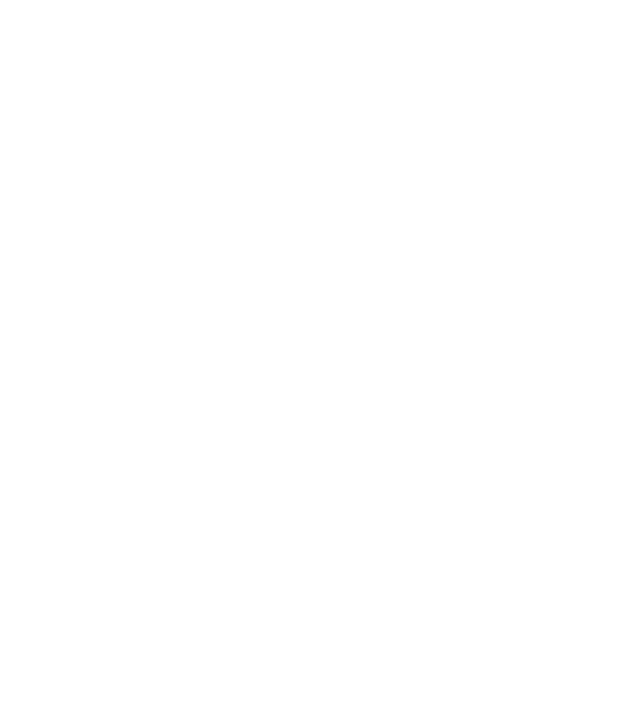
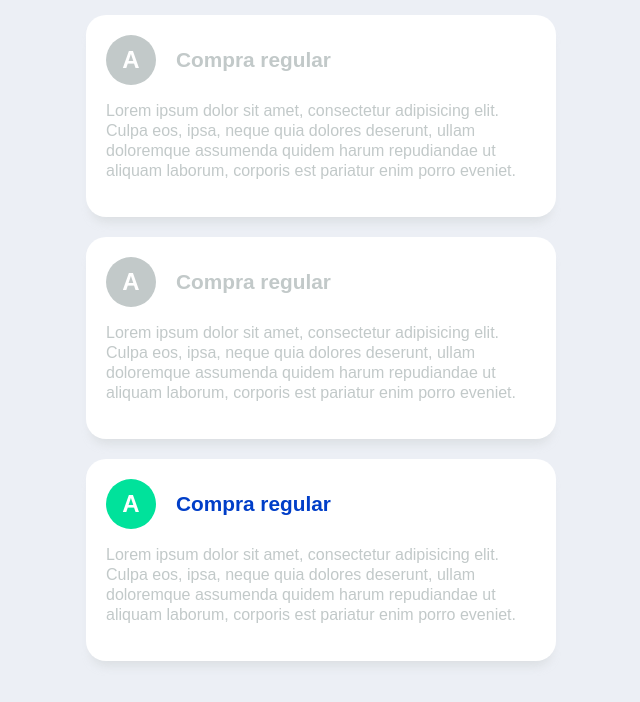
Before and after one commit to lucasromerodb/cpp, a React (Create React App) app in the folder cpp/: page / in a window 1280 px wide. Shown: the top 702 px of the page, without its empty margins (319-959 px from the left). Built offline with nearby package versions, Linux system fonts and the light colour scheme.

Commit message:
Basic styles for Box component

```diff
--- a/cpp/src/App.css
+++ b/cpp/src/App.css
@@ -1,28 +1,8 @@
 .App {
-  text-align: center;
+  margin-right: auto;
+  margin-left: auto;
+  max-width: 500px;
+  width: 100%;
+  box-sizing: border-box;
+  padding: 15px;
 }
-
-.App-logo {
-  animation: App-logo-spin infinite 20s linear;
-  height: 80px;
-}
-
-.App-header {
-  background-color: #222;
-  height: 150px;
-  padding: 20px;
-  color: white;
-}
-
-.App-title {
-  font-size: 1.5em;
-}
-
-.App-intro {
-  font-size: large;
-}
-
-@keyframes App-logo-spin {
-  from { transform: rotate(0deg); }
-  to { transform: rotate(360deg); }
-}
--- a/cpp/src/App.js
+++ b/cpp/src/App.js
@@ -5,10 +5,26 @@
 class App extends Component {
   render() {
     return (
-      <div className="">
-
-        <Box/>
-
+      <div className="App">
+        <Box
+          icon="A"
+          title="Compra regular"
+        >
+          Lorem ipsum dolor sit amet, consectetur adipisicing elit. Culpa eos, ipsa, neque quia dolores deserunt, ullam doloremque assumenda quidem harum repudiandae ut aliquam laborum, corporis est pariatur enim porro eveniet.
+        </Box>
+        <Box
+          icon="A"
+          title="Compra regular"
+        >
+          Lorem ipsum dolor sit amet, consectetur adipisicing elit. Culpa eos, ipsa, neque quia dolores deserunt, ullam doloremque assumenda quidem harum repudiandae ut aliquam laborum, corporis est pariatur enim porro eveniet.
+        </Box>
+        <Box
+          icon="A"
+          title="Compra regular"
+          enabled="is-enabled"
+        >
+          Lorem ipsum dolor sit amet, consectetur adipisicing elit. Culpa eos, ipsa, neque quia dolores deserunt, ullam doloremque assumenda quidem harum repudiandae ut aliquam laborum, corporis est pariatur enim porro eveniet.
+        </Box>
       </div>
     );
   }
--- a/cpp/src/components/Box/Box.css
+++ b/cpp/src/components/Box/Box.css
@@ -0,0 +1,49 @@
+.Box {
+  width: 100%;
+  background-color: #fff;
+  box-sizing: border-box;
+  padding: 20px;
+  margin-bottom: 20px;
+  border-radius: 20px;
+  box-shadow: 0 10px 10px -5px rgb(194,201,201, 0.4)
+}
+
+.Box__header {
+  display: flex;
+  justify-content: flex-start;
+  align-items: center;
+}
+
+.Box__checkbox {
+  display: flex;
+  justify-content: center;
+  align-items: center;
+  height: 50px;
+  width: 50px;
+  margin-right: 20px;
+  background-color: #c2c9c9;
+  border-radius: 25px;
+  text-align: center;
+  color: #fff;
+  font-weight: 700;
+  font-size: 1.5rem;
+}
+
+.Box.is-enabled .Box__checkbox {
+  background-color: #00e29b;
+}
+
+.Box__title {
+  font-size: 1.3rem;
+  font-weight: 700;
+  color: #c2c9c9;
+}
+
+.Box.is-enabled .Box__title {
+  color: #003ec8;
+}
+
+.Box__description {
+  color: #c2c9c9;
+  line-height: 1.25;
+}
--- a/cpp/src/components/Box/Box.js
+++ b/cpp/src/components/Box/Box.js
@@ -1,4 +1,5 @@
 import React, { Component } from 'react'
+import './Box.css'
 
 export class Box extends Component {
   constructor() {
@@ -8,7 +9,19 @@
 
   render() {
     return (
-      null
+      <div className={`Box ${this.props.enabled}`}>
+        <div className="Box__header">
+          <div className="Box__checkbox">
+            {this.props.icon}
+          </div>
+          <div className="Box__title">
+            {this.props.title}
+          </div>
+        </div>
+        <p className="Box__description">
+          {this.props.children}
+        </p>
+      </div>
     )
   }
 }
--- a/cpp/src/index.css
+++ b/cpp/src/index.css
@@ -2,4 +2,5 @@
   margin: 0;
   padding: 0;
   font-family: sans-serif;
+  background-color: #eceff5;
 }
```
